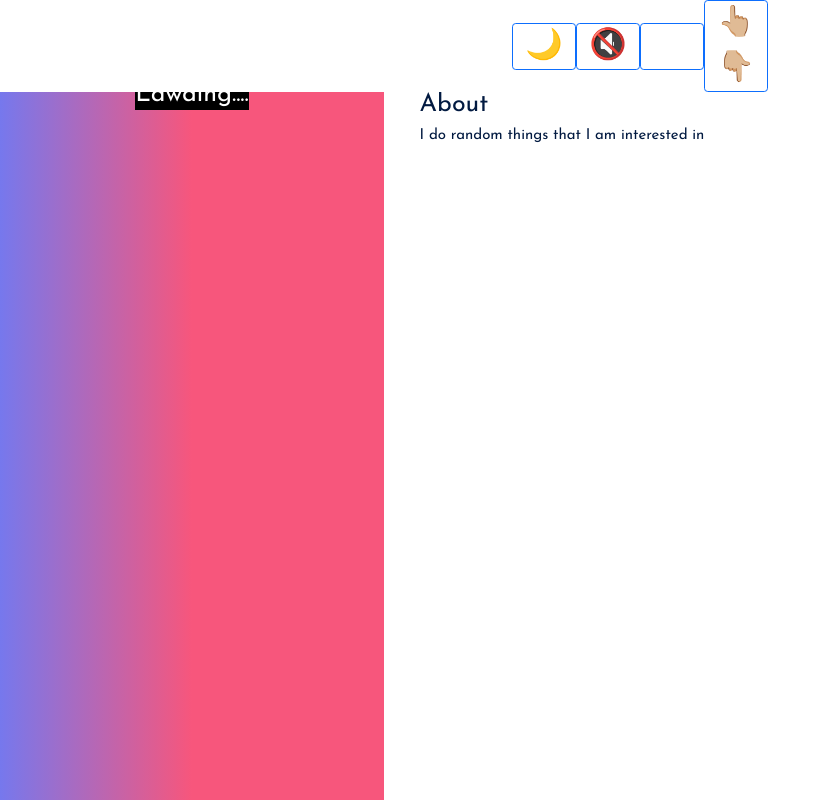
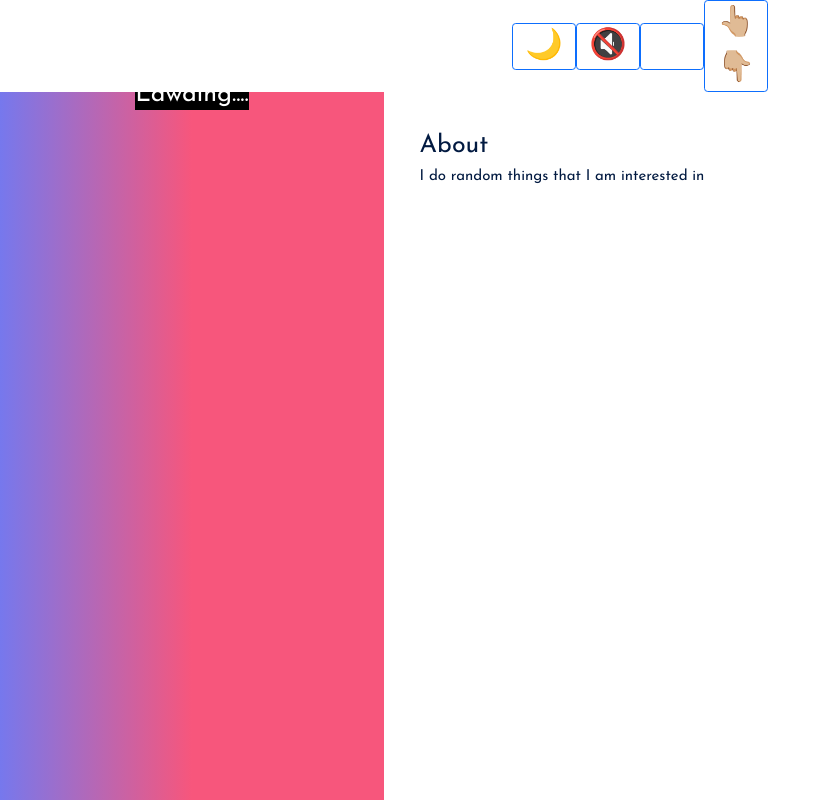
Before and after one commit to asharmarx/asharmarx.github.io, a React (Create React App) app: page / in a window 1280 px wide. Shown: the whole page, without its empty margins (0-831 px from the left). Built offline with nearby package versions, Linux system fonts and the light colour scheme; the HTML template or start-up script is replaced by a standard one.

Commit message:
added padding top to component

```diff
--- a/src/leftRight.js
+++ b/src/leftRight.js
@@ -14,7 +14,7 @@ const LeftRightApp = ({ muteMe, tickleMe }) => {
   const [iamLoaded, setIamLoaded] = useState(false);
   const [wait4MeWidth, setWait4MeWidth] = useState(0);
   return (
-    <div style={{ height: "100vh", overflowY: "scroll" }}>
+    <div style={{ height: "100vh", overflowY: "scroll", paddingTop: "4.5rem" }}>
       <LeftDiv>
         {!iamLoaded && <Wait4Me wait4MeWidth={wait4MeWidth} />}{" "}
         <BackgroundVideo
```
